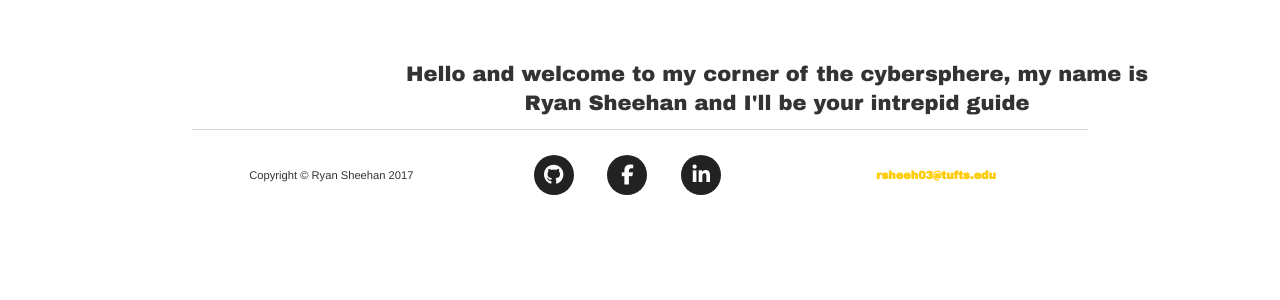
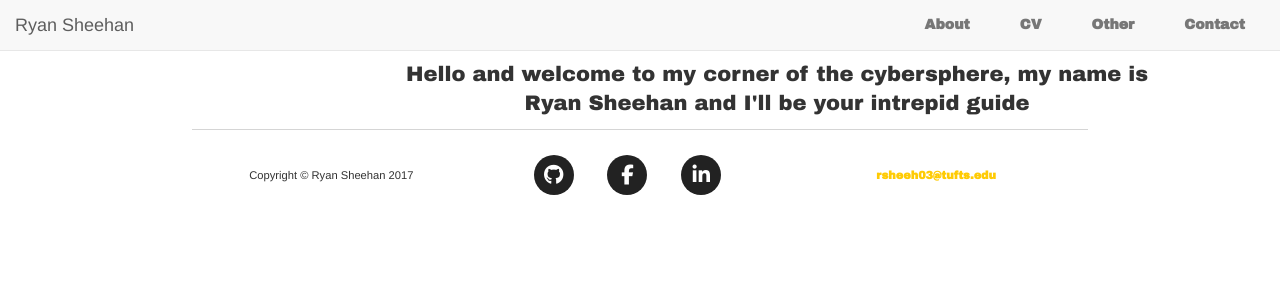
Before and after one commit to Ryan-Sheehan/Ryan-Sheehan.github.io, a Jekyll site: the page index.html, which Jekyll copies as it is, in a window 1280 px wide. Shown: the top 300 px of the page. Built offline with Jekyll 4.4.1, drawn with Linux system fonts in a browser that asks for light colours; nearby versions of some CDN libraries.

Commit message:
Update index.html

```diff
--- a/index.html
+++ b/index.html
@@ -17,6 +17,38 @@
 			<link href="/css/main.css" rel="stylesheet" type="text/css">
 		</head>
 		<body>
+			    <!-- Navigation -->
+			    <nav id="mainNav" class="navbar navbar-default navbar-fixed-top">
+				<div class="container-fluid">
+				    <!-- Brand and toggle get grouped for better mobile display -->
+				    <div class="navbar-header">
+					<button type="button" class="navbar-toggle collapsed" data-toggle="collapse" data-target="#bs-example-navbar-collapse-1">
+					    <span class="sr-only">Toggle navigation</span><i class="fa fa-bars"></i>
+					</button>
+					<a class="navbar-brand page-scroll" href="#page-top">Ryan Sheehan</a>
+				    </div>
+
+				    <!-- Collect the nav links, forms, and other content for toggling -->
+				    <div class="collapse navbar-collapse" id="bs-example-navbar-collapse-1">
+					<ul class="nav navbar-nav navbar-right">
+					    <li>
+						<a class="page-scroll" href="/about">About</a>
+					    </li>
+					    <li>
+						<a class="page-scroll" href="/cv">CV</a>
+					    </li>
+					    <li>
+						<a class="page-scroll" href="/directory">Other</a>
+					    </li>
+					    <li>
+						<a class="page-scroll" href="#contact">Contact</a>
+					    </li>
+					</ul>
+				    </div>
+				    <!-- /.navbar-collapse -->
+				</div>
+				<!-- /.container-fluid -->
+			    </nav>
 
 
 
```
